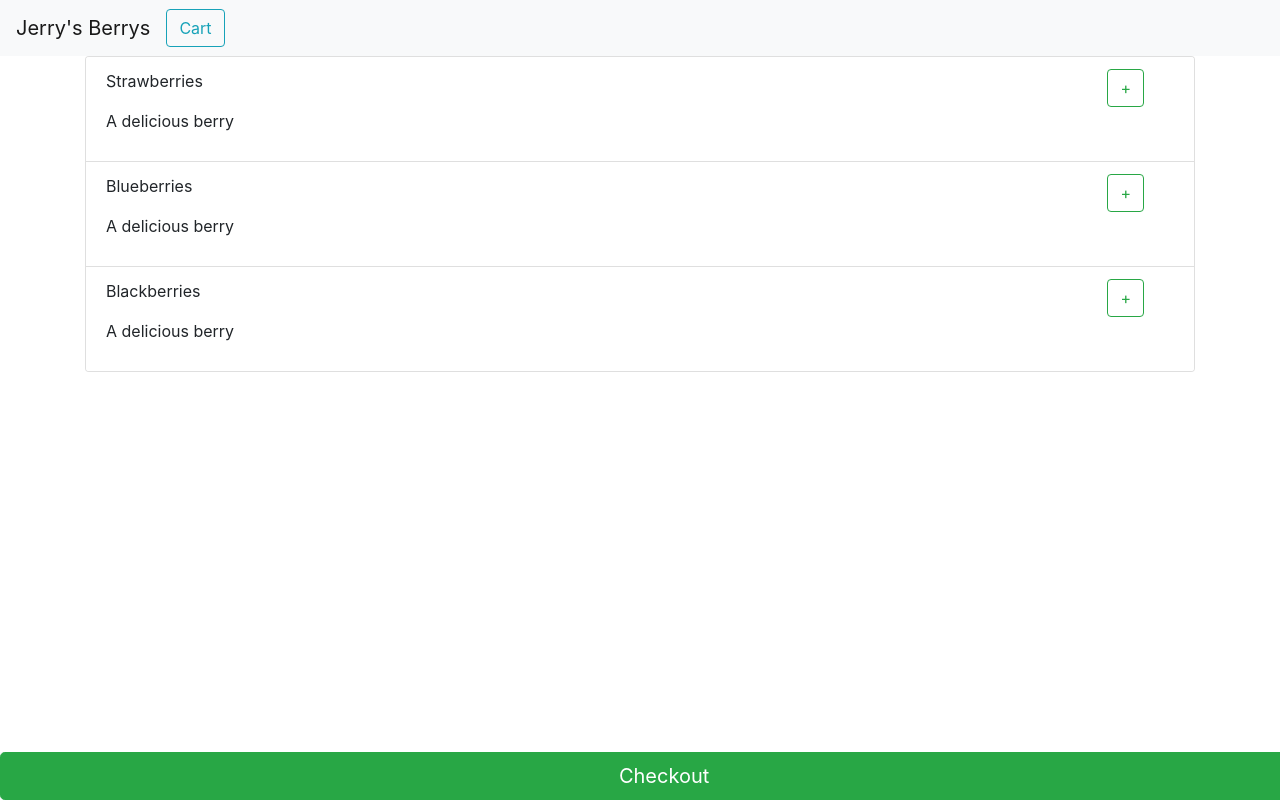
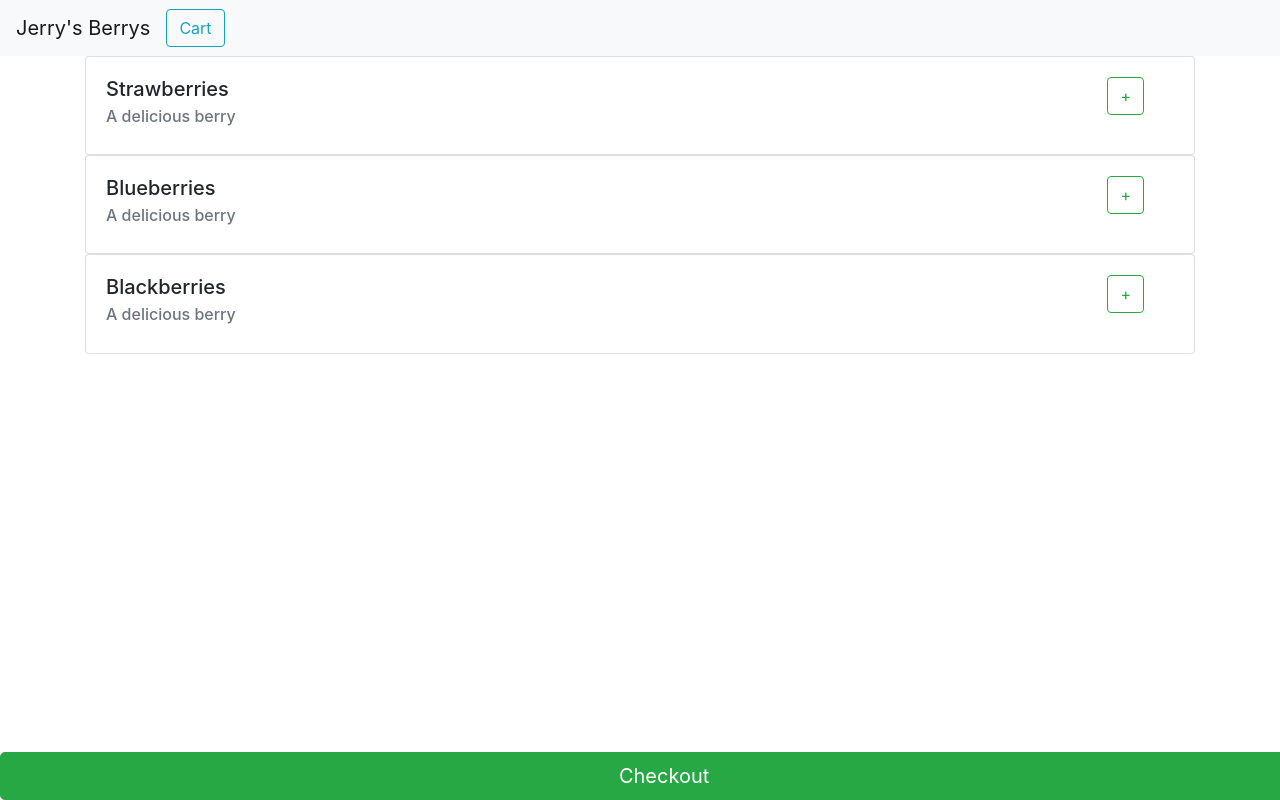
Before and after one commit to bulanov416/hackgt-2020, a React (Create React App) app in the folder client/: page / in a window 1280 px wide. Built offline with nearby package versions, Linux system fonts and the light colour scheme.

Commit message:
Made customer interface prettier

```diff
--- a/client/src/App.js
+++ b/client/src/App.js
@@ -18,13 +18,9 @@ function App() {
             <Button variant="outline-info">Cart</Button>
         </Navbar>
         <Container>
-            <Card>
-                <ListGroup variant="flush">
-                    <MenuItem name={"Strawberries"}/>
-                    <MenuItem name={"Blueberries"}/>
-                    <MenuItem name={"Blackberries"}/>
-                </ListGroup>
-            </Card>
+            <MenuItem name={"Strawberries"} description={"A delicious berry"}/>
+            <MenuItem name={"Blueberries"} description={"A delicious berry"}/>
+            <MenuItem name={"Blackberries"} description={"A delicious berry"}/>
         </Container>
         <Navbar fixed="bottom" bg={"light"} expand={"lg"} style={{"padding":"0px", 'width':'100%'}}>
             <Row className={"justify-content-center"} style={{"width":"100%"}}>
--- a/client/src/components/MenuItem.js
+++ b/client/src/components/MenuItem.js
@@ -4,23 +4,28 @@ import ListGroup from 'react-bootstrap/ListGroup';
 import Button from 'react-bootstrap/Button';
 import Row from 'react-bootstrap/Row';
 import Col from 'react-bootstrap/Col';
+import Card from "react-bootstrap/Card";
 
 function MenuItem(props) {
 
     const { name, description } = props;
 
     return (
-        <ListGroup.Item>
+        <>
+            <Card>
+                <Card.Body>
                     <Row style={{'width':'100%'}}>
                         <Col>
-                    <p>{ name }</p>
-                    <p> A delicious berry</p>
+                            <Card.Title>{name}</Card.Title>
+                            <Card.Subtitle className="mb-2 text-muted"> { description } </Card.Subtitle>
                         </Col>
                         <Col>
                             <Button variant={'outline-success'} className={"float-right"}>+</Button>
                         </Col>
                     </Row>
-        </ListGroup.Item>
+                </Card.Body>
+            </Card>
+        </>
     );
 }
 
```
Lines whose indentation alone changed are shown as unchanged.
